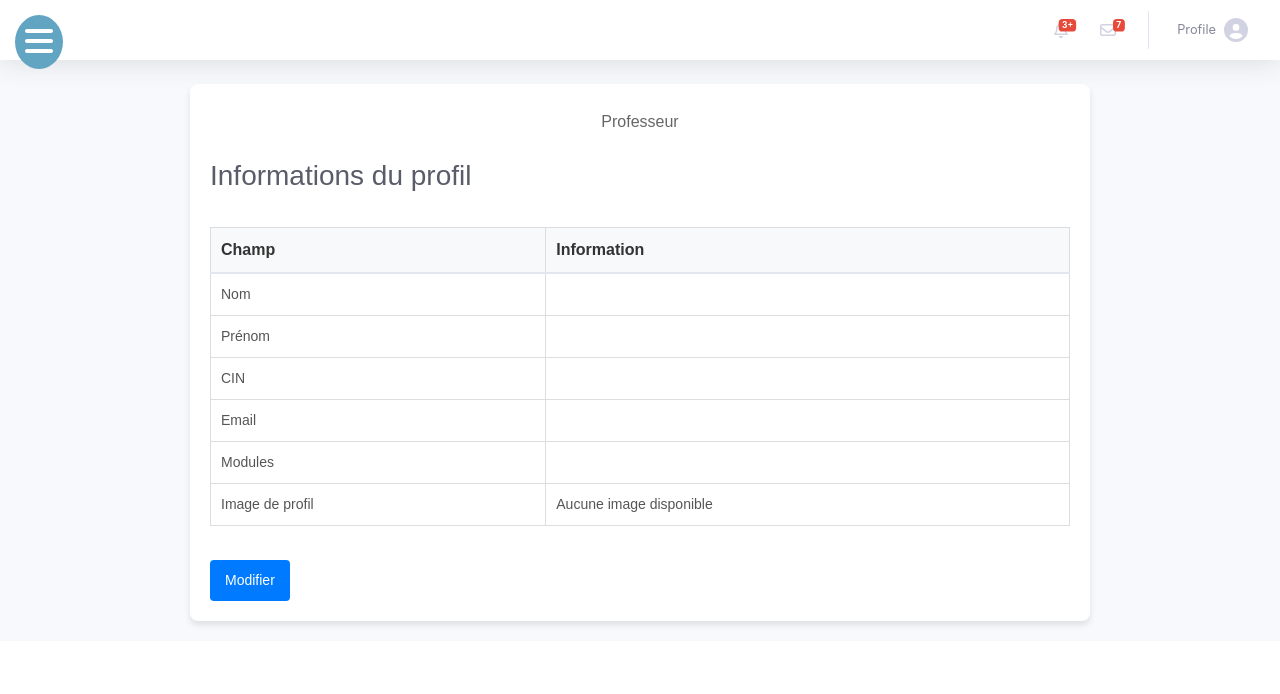
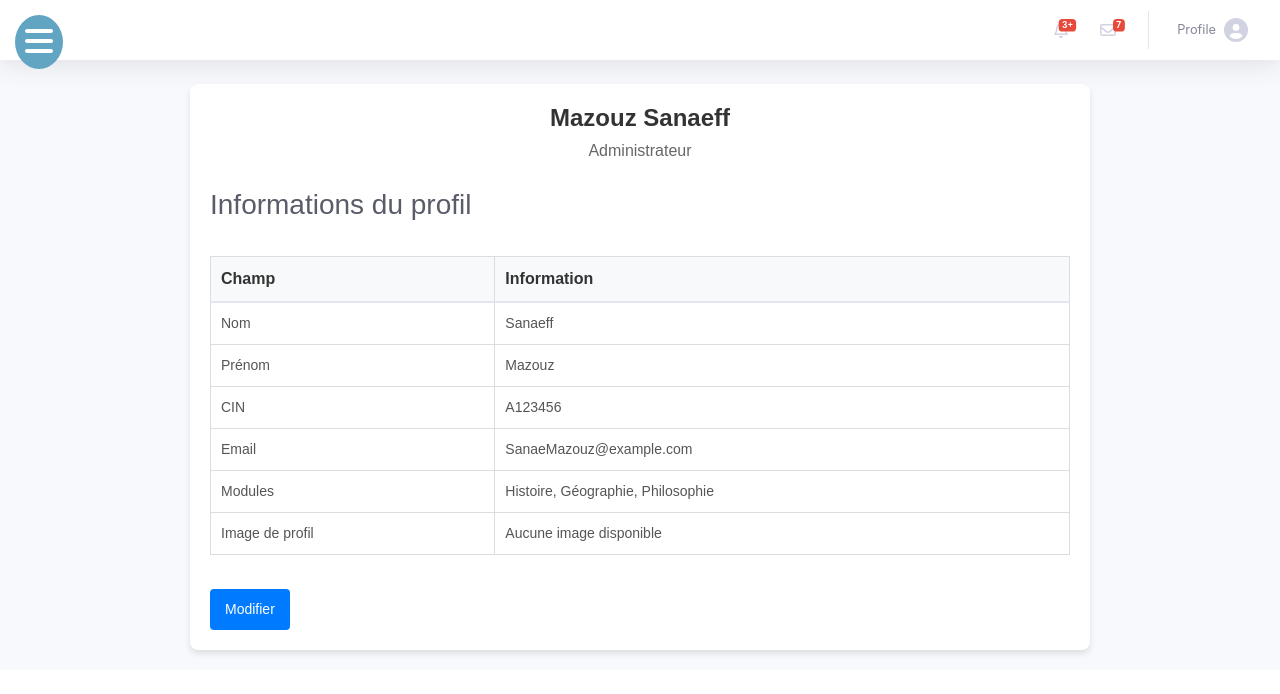
Before and after one commit to Sajia-Sajia/e_Learning.M2I, a React (Create React App) app: page /portal/ProfileAdmin in a window 1280 px wide. Shown: the top 694 px of the page. Built offline with nearby package versions, Linux system fonts and the light colour scheme; no server answers.

Commit message:
Premier commit sur la branche front

```diff
--- a/src/annonces/ProfileAdmin.js
+++ b/src/annonces/ProfileAdmin.js
@@ -1,33 +1,19 @@
-import React, { useState, useEffect } from 'react';
-import './Dashboard.css'; // Importation des styles CSS
-import axios from 'axios'; // Assurez-vous d'avoir axios installé
+import React, { useState } from "react";
+import "./Dashboard.css"; // Importation des styles CSS
 
 function ProfileAdmin() {
     const [isEditing, setIsEditing] = useState(false);
     const [adminInfo, setAdminInfo] = useState({
-        nom: "",
-        prenom: "",
-        cin: "",
-        email: "",
-        motdepasse: "",
-        modules: [],
-        isadmin: false,
-        imageURL: ""
+        id: "6738e2dbca70207704909f4b",
+        nom: "Sanaeff",
+        prenom: "Mazouz",
+        cin: "A123456",
+        email: "SanaeMazouz@example.com",
+        motdepasse: "password123",
+        modules: ["Histoire", "Géographie", "Philosophie"],
+        isadmin: true,
+        imageURL: "" // URL de l'image si nécessaire
     });
-
-    // Charger les informations de l'administrateur au démarrage
-    useEffect(() => {
-        const fetchAdminInfo = async () => {
-            try {
-                const response = await axios.get('http://localhost:8082/professeur/admin/profile/6738e2dbca70207704909f4b'); // Remplacez par l'ID approprié
-                setAdminInfo(response.data);
-            } catch (error) {
-                console.error("Erreur lors de la récupération des informations:", error);
-            }
-        };
-
-        fetchAdminInfo();
-    }, []);
 
     const handleChange = (e) => {
         const { name, value } = e.target;
@@ -41,14 +27,10 @@ function ProfileAdmin() {
         setIsEditing(true);
     };
 
-    const handleSave = async () => {
-        try {
-            await axios.put(`http://localhost:8082/professeur/admin/update/${adminInfo.id}`, adminInfo); // Assurez-vous que adminInfo.id est correct
-            console.log("Données sauvegardées:", adminInfo);
-            setIsEditing(false);
-        } catch (error) {
-            console.error("Erreur lors de la sauvegarde des informations:", error);
-        }
+    const handleSave = () => {
+        console.log("Données sauvegardées:", adminInfo);
+        setIsEditing(false);
+        alert("Les modifications ont été sauvegardées !");
     };
 
     return (
@@ -132,7 +114,14 @@ function ProfileAdmin() {
                                             type="text"
                                             name="modules"
                                             value={adminInfo.modules.join(", ")}
-                                            onChange={handleChange}
+                                            onChange={(e) =>
+                                                handleChange({
+                                                    target: {
+                                                        name: "modules",
+                                                        value: e.target.value.split(",").map(mod => mod.trim())
+                                                    }
+                                                })
+                                            }
                                             className="form-control"
                                         />
                                     </td>
@@ -152,11 +141,11 @@ function ProfileAdmin() {
                                                 src={adminInfo.imageURL}
                                                 alt="Aperçu"
                                                 style={{
-                                                    width: '100px',
-                                                    height: '100px',
-                                                    marginTop: '10px',
-                                                    borderRadius: '50%',
-                                                    objectFit: 'cover'
+                                                    width: "100px",
+                                                    height: "100px",
+                                                    marginTop: "10px",
+                                                    borderRadius: "50%",
+                                                    objectFit: "cover"
                                                 }}
                                             />
                                         )}
@@ -203,10 +192,10 @@ function ProfileAdmin() {
                                             src={adminInfo.imageURL}
                                             alt="Profil"
                                             style={{
-                                                width: '100px',
-                                                height: '100px',
-                                                borderRadius: '50%',
-                                                objectFit: 'cover'
+                                                width: "100px",
+                                                height: "100px",
+                                                borderRadius: "50%",
+                                                objectFit: "cover"
                                             }}
                                         />
                                     ) : (
```
Also changed, not shown: 2 other files (tests, documents, lock files or other folders).
